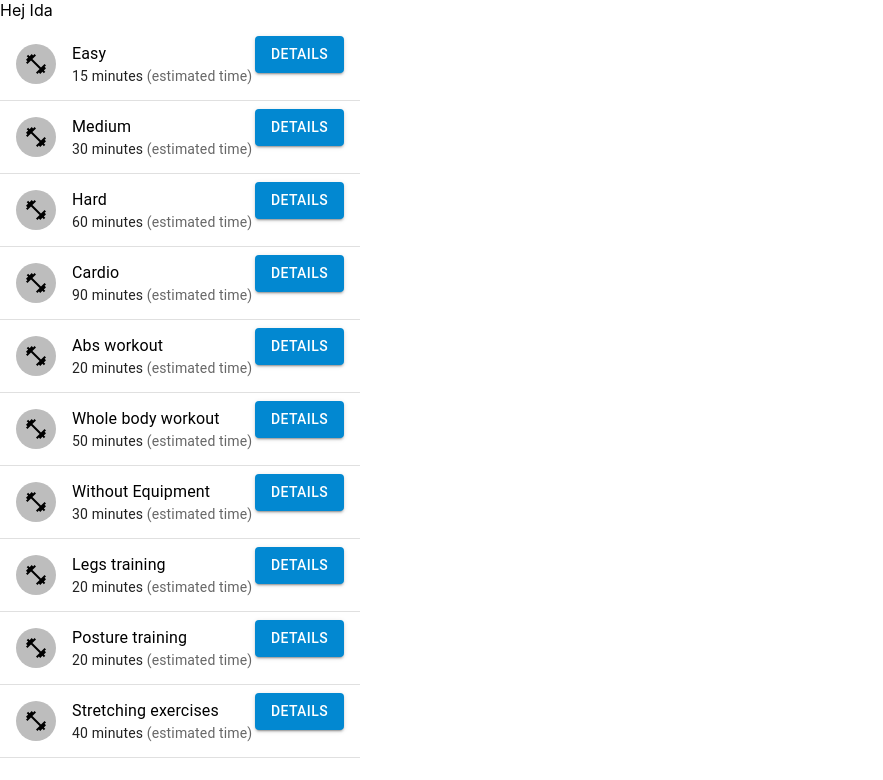
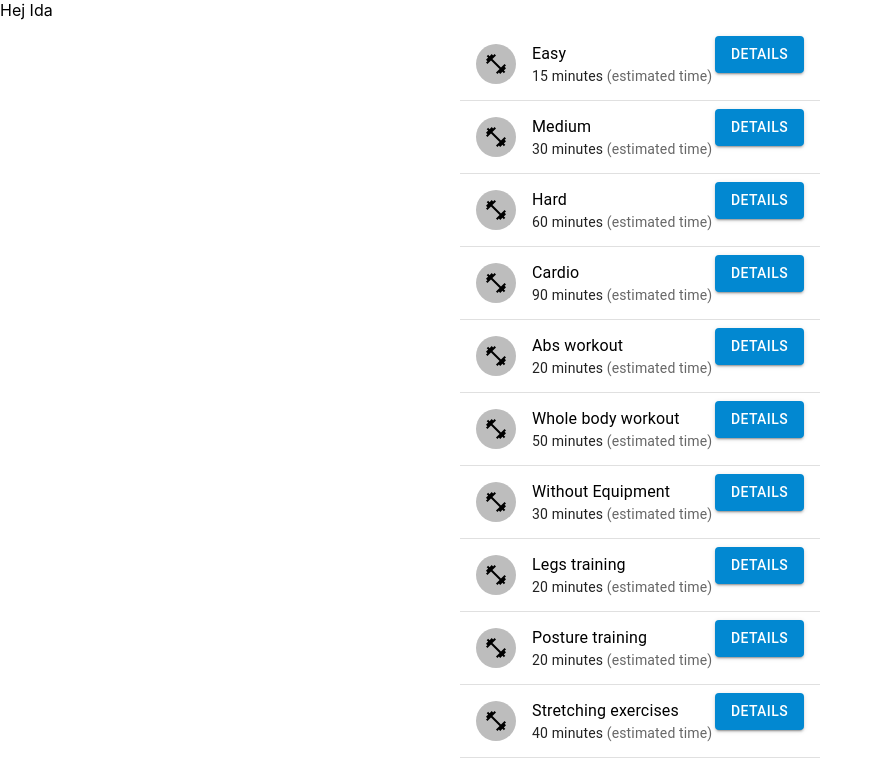
Before and after one commit to Tamimjabr/workout-frontend-react, a React (Create React App) app: page / in a window 1280 px wide. Shown: the top 780 px of the page, without its empty margins (0-883 px from the left). Built offline with nearby package versions, Linux system fonts and the light colour scheme.

Commit message:
style list of plans

```diff
--- a/src/components/Plans.js
+++ b/src/components/Plans.js
@@ -27,6 +27,7 @@ const Plans = () => {
   return (
     <List
       sx={{
+        m:'auto',
         width: '100%',
         maxWidth: 360,
         bgcolor: 'background.paper',
```
